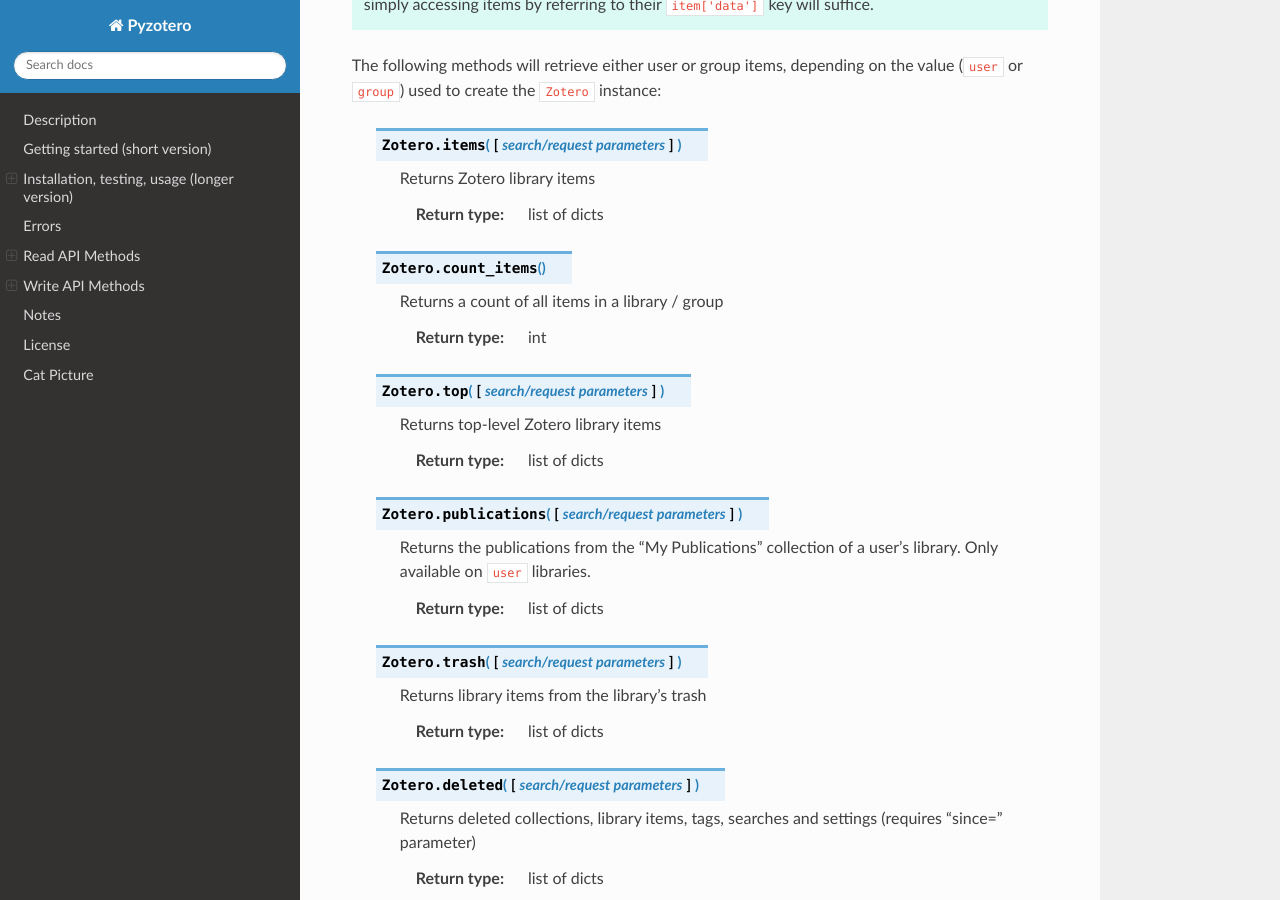
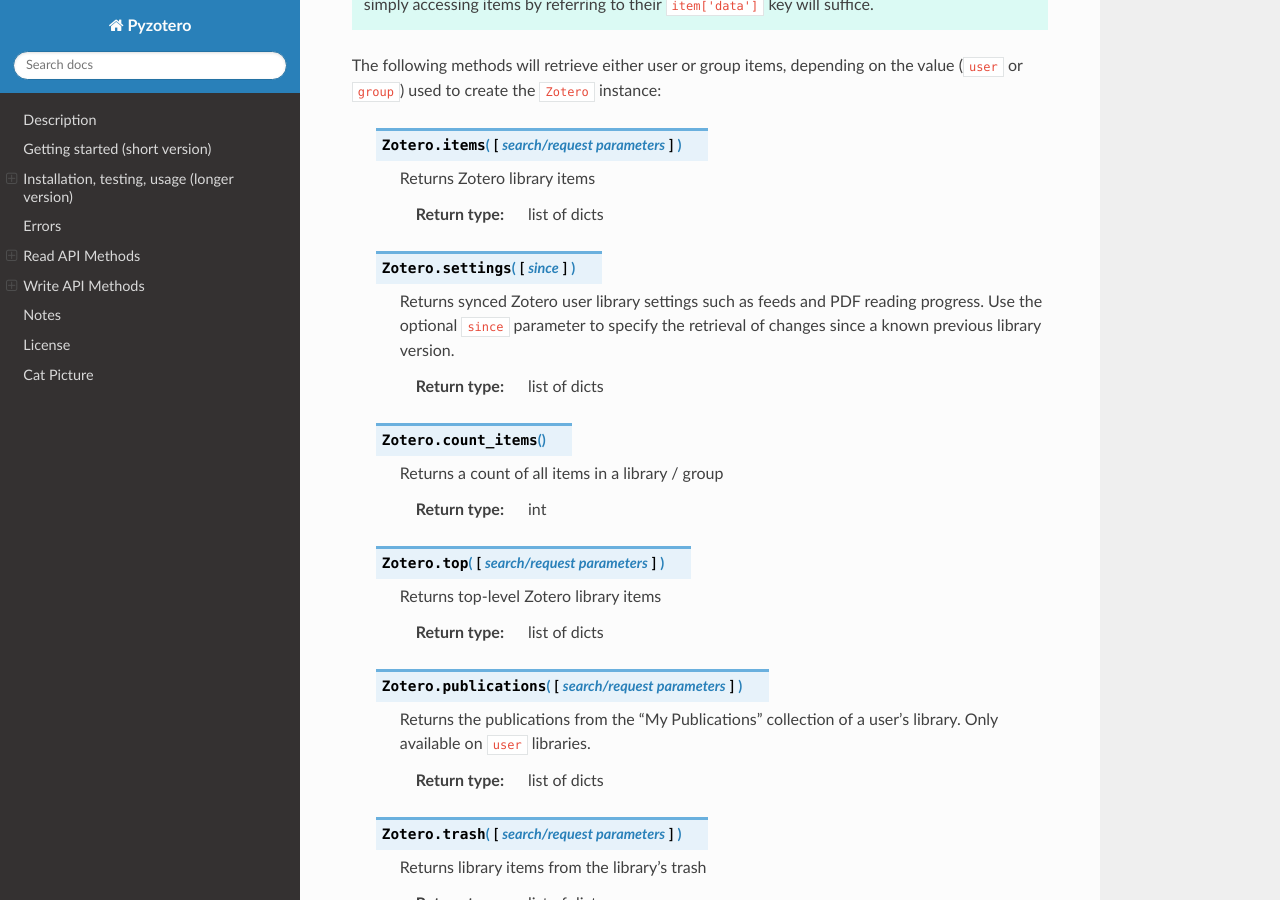
Before and after one commit to urschrei/pyzotero, a Sphinx documentation site: the page built from doc/index.rst, in a window 1280 px wide and 900 px high, scrolled down 3460 px. Built offline with Sphinx 7.4.7 and the Read the Docs theme 3.1.0, drawn with Linux system fonts in a browser that asks for light colours; the version number could not be read and is left out.

Commit message:
Implement settings endpoint for read API

```diff
--- a/doc/index.rst
+++ b/doc/index.rst
@@ -165,6 +165,12 @@
     .. py:method:: Zotero.items([search/request parameters])
 
         Returns Zotero library items
+
+        :rtype: list of dicts
+
+    .. py:method:: Zotero.settings([since])
+
+        Returns synced Zotero user library settings such as feeds and PDF reading progress. Use the optional ``since`` parameter to specify the retrieval of changes since a known previous library version.
 
         :rtype: list of dicts
 
```
Also changed, not shown: 1 other file.
